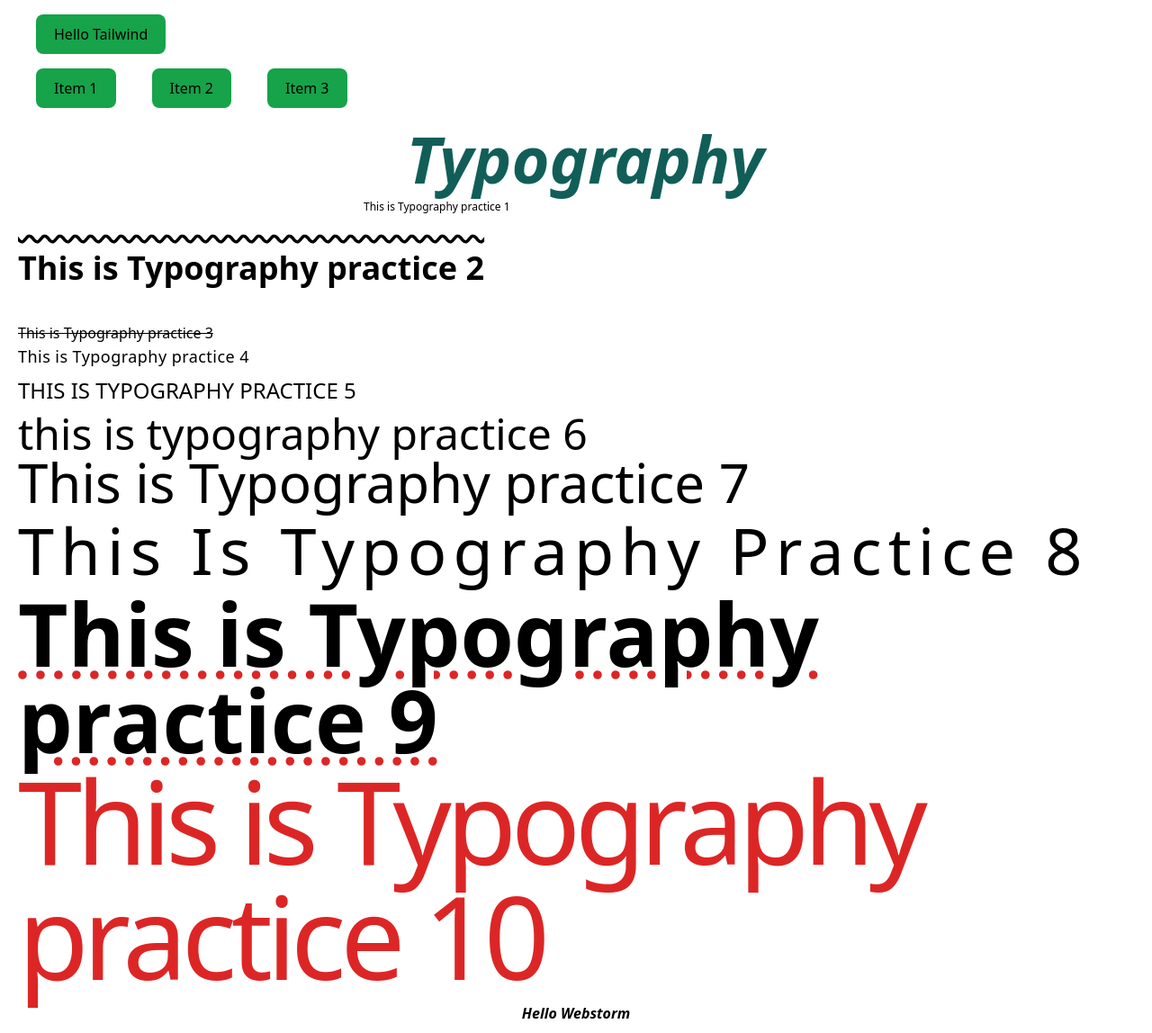
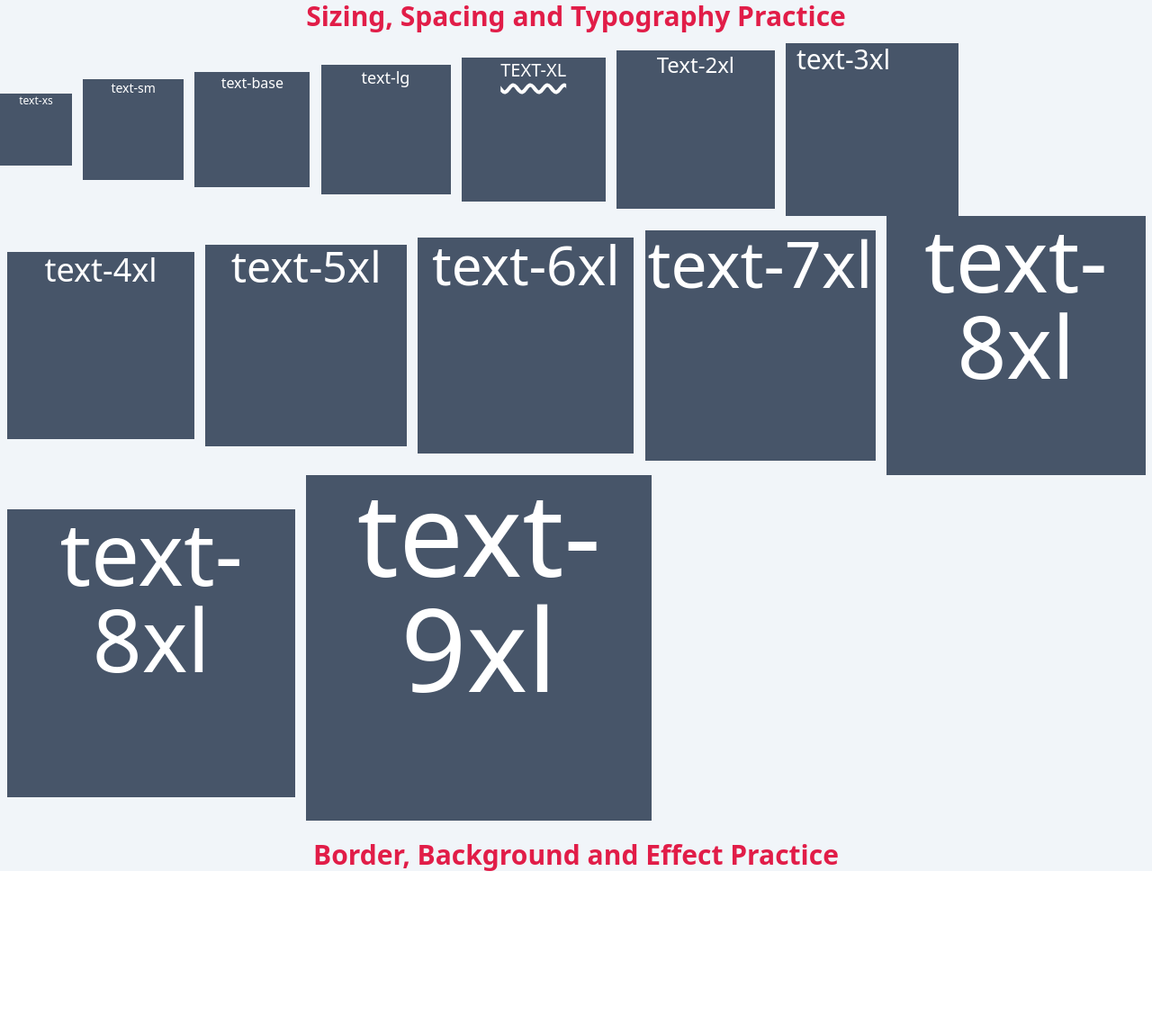
Before and after one commit to Nazmul7989/tailwind_practice, a website: page index.html in a window 1280 px wide. Shown: the whole page at 90% size. After the commit the page ends 980 px from the top, so only its background shows below. Drawn offline with Linux system fonts and the light colour scheme.

Commit message:
Sizing, Spacing and Typography Practice

```diff
--- a/index.html
+++ b/index.html
@@ -9,32 +9,27 @@
 </head>
 <body>
 
+<div class="m-0 w-full h-auto bg-slate-100">
+    <h3 class="text-center font-bold text-3xl text-rose-600 mb-3">Sizing, Spacing and Typography Practice</h3>
+
+    <div class="w-20 h-20 bg-slate-600 text-center align-middle text-white text-xs inline-block ">text-xs</div>
+    <div class="w-28 h-28 bg-slate-600 text-center align-middle text-white text-sm inline-block ml-2">text-sm</div>
+    <div class="w-32 h-32 bg-slate-600 text-center align-middle text-white text-base inline-block ml-2">text-base</div>
+    <div class="w-36 h-36 bg-slate-600 text-center align-middle text-white text-lg inline-block ml-2">text-lg</div>
+    <div class="w-40 h-40 bg-slate-600 text-center align-middle text-white text-xl inline-block ml-2 underline uppercase decoration-white decoration-4 underline-offset-8 decoration-wavy">text-xl</div>
+    <div class="w-44 h-44 bg-slate-600 text-center align-middle text-white text-2xl inline-block ml-2 capitalize">text-2xl</div>
+    <div class="w-48 h-48 bg-slate-600 align-middle text-white text-3xl inline-block ml-2 indent-3">text-3xl</div>
+    <div class="w-52 h-52 bg-slate-600 text-center align-middle text-white text-4xl inline-block ml-2">text-4xl</div>
+    <div class="w-56 h-56 bg-slate-600 text-center align-middle text-white text-5xl inline-block ml-2">text-5xl</div>
+    <div class="w-60 h-60 bg-slate-600 text-center align-middle text-white text-6xl inline-block ml-2">text-6xl</div>
+    <div class="w-64 h-64 bg-slate-600 text-center align-middle text-white text-7xl inline-block ml-2">text-7xl</div>
+    <div class="w-72 h-72 bg-slate-600 text-center align-middle text-white text-8xl inline-block ml-2">text-8xl</div>
+    <div class="w-80 h-80 bg-slate-600 text-center align-middle text-white text-8xl inline-block ml-2 mt-3">text-8xl</div>
+    <div class="w-96 h-96 bg-slate-600 text-center align-middle text-white text-9xl inline-block ml-2 lowercase">text-9xl</div>
+
+    <h3 class="text-center font-bold text-3xl text-rose-600 mb-3 mt-5">Border, Background and Effect Practice</h3>
 
 
-<button class="px-5 py-2.5 bg-green-600 mt-4 ml-10 hover:bg-red-400 rounded-lg font-sans">Hello Tailwind</button>
-
-<div class="flex space-x-10">
-    <span class="px-5 py-2.5 bg-green-600 mt-4 ml-10 hover:bg-red-400 rounded-lg">Item 1</span>
-    <span class="px-5 py-2.5 bg-green-600 mt-4 ml-10 hover:bg-red-400 rounded-lg">Item 2</span>
-    <span class="px-5 py-2.5 bg-green-600 mt-4 ml-10 hover:bg-red-400 rounded-lg">Item 3</span>
-</div>
-
-<div class="ml-5 mt-5">
-    <h3 class="italic text-center text-7xl font-extrabold text-teal-800">Typography</h3>
-    <h3 class="font-san mt-2.5 text-xs font-light indent-96">This is Typography practice 1</h3>
-    <h4  class="font-bold text-4xl overline decoration-wavy decoration-6 cursor-help py-10">This is Typography practice 2</h4>
-    <h3 class="text-base line-through">This is Typography practice 3</h3>
-    <h3 class="text-lg tracking-wide">This is Typography practice 4</h3>
-    <h3 class="text-2xl uppercase leading-loose">This is Typography practice 5</h3>
-    <h3 class="text-5xl lowercase">This is Typography practice 6</h3>
-    <h3 class="text-6xl font-extralight">This is Typography practice 7</h3>
-    <h3 class="text-7xl font-medium capitalize tracking-widest leading-tight">This is Typography practice 8</h3>
-    <h3 class="text-8xl font-semibold underline decoration-red-600 decoration-dotted text-">This is Typography practice 9</h3>
-    <h3 class="text-9xl font-thin text-red-600 tracking-tighter">This is Typography practice 10</h3>
-</div>
-
-<div class="text-base px-5 py-2.5 mt bg-indigo-500 font-bold text-slate-800 text-center italic capitalize">Hello
-    webstorm</div>
 
 </body>
 </html>
```
Also changed, not shown: output/tailwind.css.
